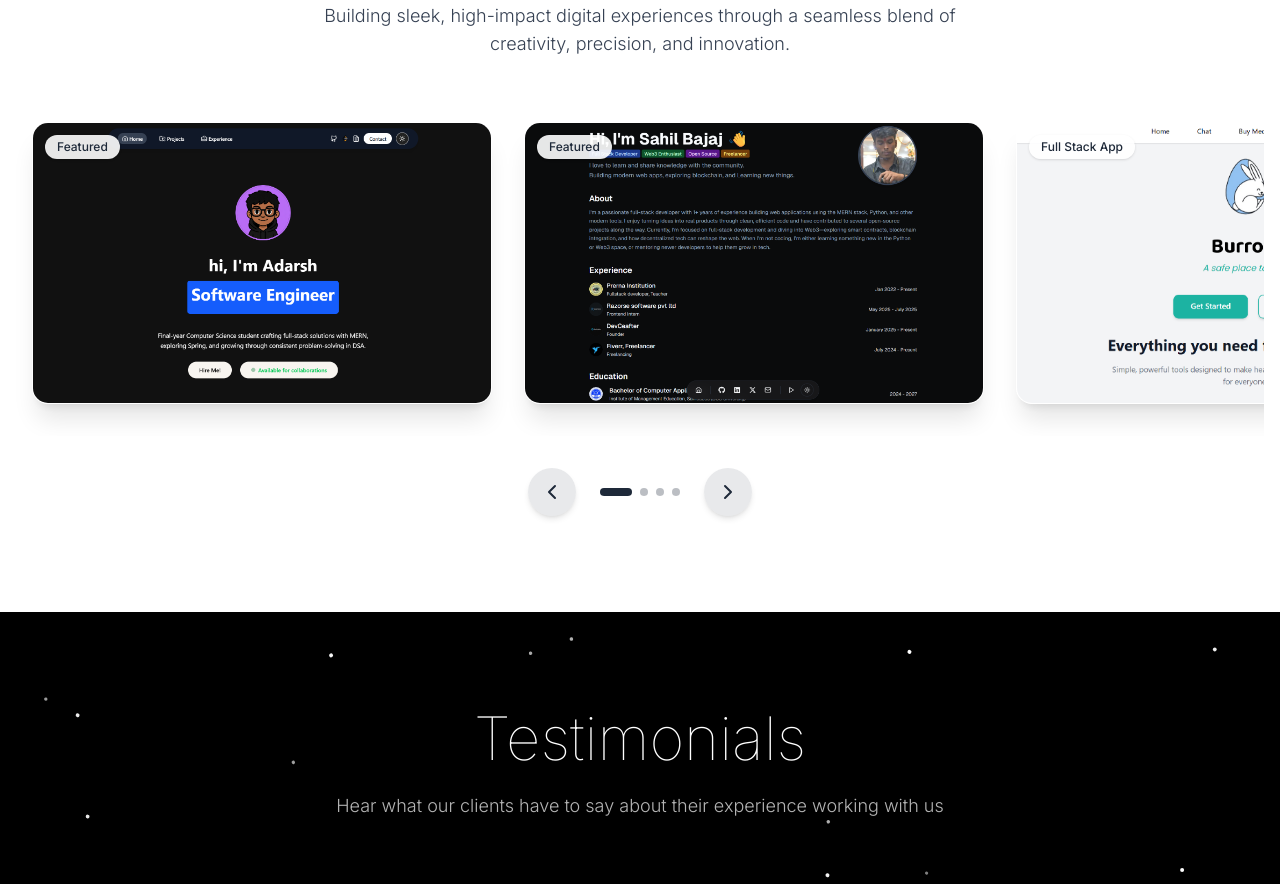
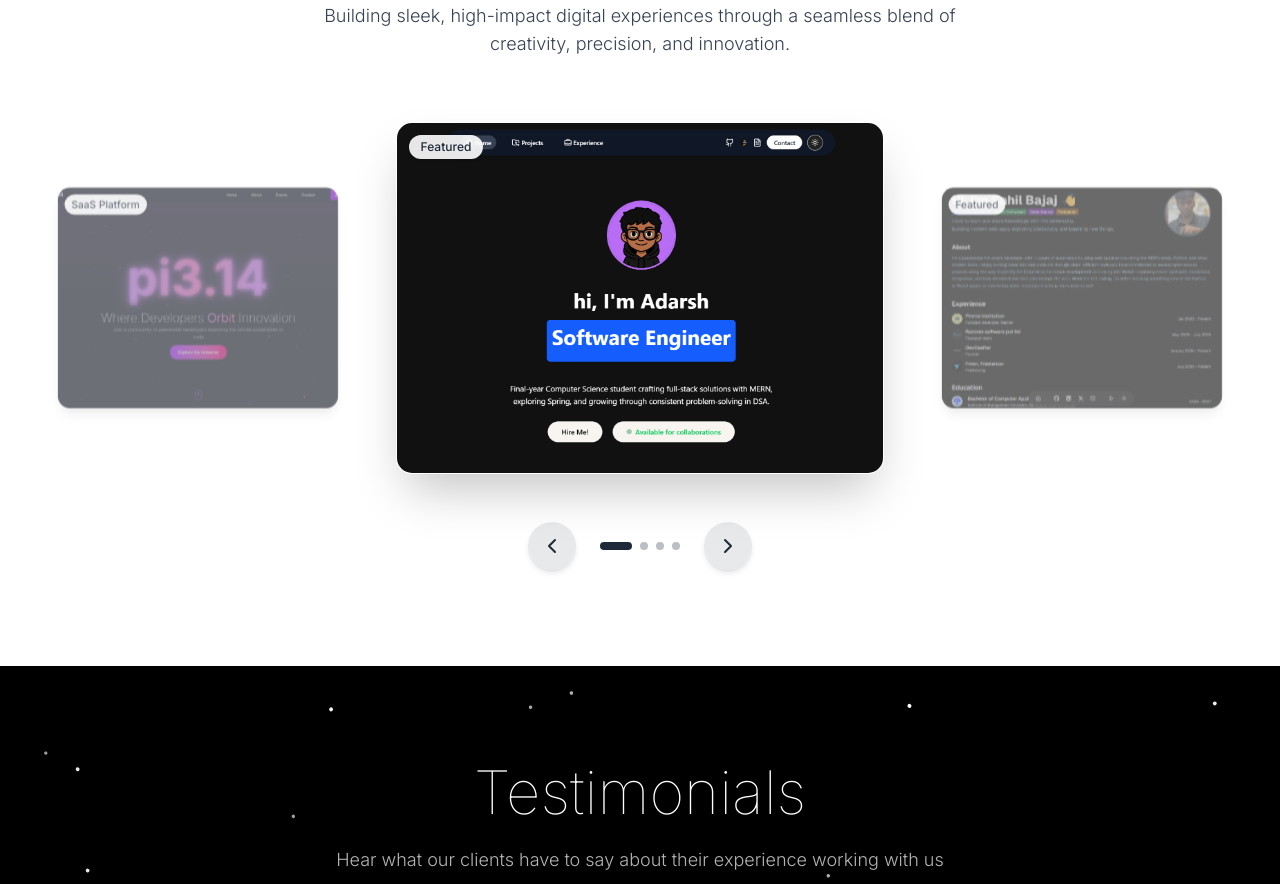
Before and after one commit to sahilbajaj2004/devcrafter, a Next.js app: page / in a window 1280 px wide. Shown: the part 2300-3184 px from the top of the page. Built offline with nearby package versions, Linux system fonts and the light colour scheme.

Commit message:
project section updated

```diff
--- a/src/components/ProjectsSection.tsx
+++ b/src/components/ProjectsSection.tsx
@@ -1,6 +1,6 @@
 "use client";
-import { motion } from "framer-motion";
-import { useRef, useState, useEffect } from "react";
+import { motion, AnimatePresence } from "framer-motion";
+import { useState } from "react";
 import { ChevronLeft, ChevronRight } from "lucide-react";
 import GridBackground from "./backgrounds/GridBackground";
 
@@ -40,41 +40,19 @@ const ProjectsSection = () => {
     },
   ];
 
-  const scrollRef = useRef<HTMLDivElement | null>(null);
   const [currentIndex, setCurrentIndex] = useState(0);
 
-  const scrollToProject = (index: number) => {
-    const container = scrollRef.current;
-    if (!container) return;
-    const cardWidth = 460 + 32; // card width + gap
-    container.scrollTo({ left: index * cardWidth, behavior: "smooth" });
-    setCurrentIndex(index);
-  };
-
   const nextProject = () => {
-    const newIndex = (currentIndex + 1) % projects.length;
-    scrollToProject(newIndex);
+    setCurrentIndex((prev) => (prev + 1) % projects.length);
   };
 
   const prevProject = () => {
-    const newIndex = (currentIndex - 1 + projects.length) % projects.length;
-    scrollToProject(newIndex);
+    setCurrentIndex((prev) => (prev - 1 + projects.length) % projects.length);
   };
 
-  useEffect(() => {
-    const container = scrollRef.current;
-    if (!container) return;
-
-    const handleScroll = () => {
-      const scrollLeft = container.scrollLeft;
-      const cardWidth = 460 + 32;
-      const index = Math.round(scrollLeft / cardWidth);
-      setCurrentIndex(index);
+  const getProjectIndex = (offset: number) => {
+    return (currentIndex + offset + projects.length) % projects.length;
   };
-
-    container.addEventListener("scroll", handleScroll);
-    return () => container.removeEventListener("scroll", handleScroll);
-  }, []);
 
   return (
     <section
@@ -105,61 +83,107 @@ const ProjectsSection = () => {
           blend of creativity, precision, and innovation.
         </motion.p>
 
-        {/* Smooth Scroll Section */}
-        <div className="relative">
+        {/* Carousel with Center Focus */}
+        <div className="relative max-w-7xl mx-auto">
+          <div className="flex items-center justify-center gap-4 md:gap-8 px-4">
+            {/* Left Card (Previous) */}
             <motion.div
-            ref={scrollRef}
-            className="flex overflow-x-auto gap-8 pb-8 px-4 snap-x snap-mandatory no-scrollbar scroll-smooth"
-            whileInView={{ opacity: 1 }}
-            initial={{ opacity: 0 }}
-            transition={{ duration: 1 }}
-            viewport={{ once: true }}
+              key={`left-${getProjectIndex(-1)}`}
+              initial={{ opacity: 0, scale: 0.75, x: -50 }}
+              animate={{ opacity: 0.6, scale: 0.85, x: 0 }}
+              transition={{ duration: 0.5 }}
+              className="hidden md:block w-[350px] lg:w-[380px] cursor-pointer"
+              onClick={prevProject}
             >
-            {projects.map((project, index) => (
+              <div className="relative rounded-2xl overflow-hidden shadow-lg bg-white/10 backdrop-blur-lg border border-white/10 hover:border-white/20 transition-all">
+                <div
+                  className="h-[240px] lg:h-[260px] bg-cover bg-center"
+                  style={{
+                    backgroundImage: `url(${
+                      projects[getProjectIndex(-1)].image
+                    })`,
+                  }}
+                >
+                  <div className="absolute inset-0 bg-black/30" />
+                  {projects[getProjectIndex(-1)].tag && (
+                    <span className="absolute top-2 left-2 bg-white/90 text-gray-800 text-xs px-2 py-1 rounded-full font-medium shadow">
+                      {projects[getProjectIndex(-1)].tag}
+                    </span>
+                  )}
+                </div>
+              </div>
+            </motion.div>
+
+            {/* Center Card (Current/Featured) */}
             <motion.div
-                key={index}
-                className="min-w-[340px] md:min-w-[420px] lg:min-w-[460px] snap-center group relative cursor-pointer rounded-2xl overflow-hidden shadow-xl bg-white/10 backdrop-blur-lg border border-white/10 hover:border-white/30 transition-all duration-700 ease-out"
+              key={`center-${currentIndex}`}
+              initial={{ opacity: 0, scale: 0.8 }}
+              animate={{ opacity: 1, scale: 1 }}
+              transition={{ duration: 0 }}
+              className="w-[340px] md:w-[480px] lg:w-[560px] group relative cursor-pointer rounded-2xl overflow-hidden shadow-2xl bg-white/10 backdrop-blur-lg border border-white/10 hover:border-white/30 transition-all duration-700"
               whileHover={{ y: -10, scale: 1.02 }}
             >
               <a
-                  href={project.link}
+                href={projects[currentIndex].link}
                 target="_blank"
                 rel="noopener noreferrer"
               >
                 <div
-                    className="relative overflow-hidden h-[280px] bg-cover bg-center transition-transform duration-700 ease-out group-hover:scale-105"
+                  className="relative overflow-hidden h-[280px] md:h-[350px] bg-cover bg-center transition-transform duration-700 ease-out group-hover:scale-105"
                   style={{
-                      backgroundImage: `url(${
-                        typeof project.image === "string"
-                          ? project.image
-                          : (project.image as Record<string, unknown>)?.src ||
-                            "/placeholder.svg"
-                      })`,
+                    backgroundImage: `url(${projects[currentIndex].image})`,
                   }}
                 >
-                    {project.tag && (
+                  {projects[currentIndex].tag && (
                     <span className="absolute top-3 left-3 bg-white/90 text-gray-800 text-xs px-3 py-1 rounded-full font-medium shadow">
-                        {project.tag}
+                      {projects[currentIndex].tag}
                     </span>
                   )}
                   <div className="absolute inset-0 bg-black/70 opacity-0 group-hover:opacity-100 transition-opacity duration-500 flex items-center justify-center p-6">
                     <div className="text-center text-white">
-                        <h3 className="text-2xl font-light mb-3">
-                          {project.title}
+                      <h3 className="text-2xl md:text-3xl font-light mb-3">
+                        {projects[currentIndex].title}
                       </h3>
-                        <p className="text-white/85 text-sm leading-relaxed font-thin">
-                          {project.description}
+                      <p className="text-white/85 text-sm md:text-base leading-relaxed font-thin">
+                        {projects[currentIndex].description}
                       </p>
                     </div>
                   </div>
                 </div>
               </a>
             </motion.div>
-            ))}
+
+            {/* Right Card (Next) */}
+            <motion.div
+              key={`right-${getProjectIndex(1)}`}
+              initial={{ opacity: 0, scale: 0.75, x: 50 }}
+              animate={{ opacity: 0.6, scale: 0.85, x: 0 }}
+              transition={{ duration: 0.5 }}
+              className="hidden md:block w-[350px] lg:w-[380px] cursor-pointer"
+              onClick={nextProject}
+            >
+              <div className="relative rounded-2xl overflow-hidden shadow-lg bg-white/10 backdrop-blur-lg border border-white/10 hover:border-white/20 transition-all">
+                <div
+                  className="h-[240px] lg:h-[260px] bg-cover bg-center"
+                  style={{
+                    backgroundImage: `url(${
+                      projects[getProjectIndex(1)].image
+                    })`,
+                  }}
+                >
+                  <div className="absolute inset-0 bg-black/30" />
+                  {projects[getProjectIndex(1)].tag && (
+                    <span className="absolute top-2 left-2 bg-white/90 text-gray-800 text-xs px-2 py-1 rounded-full font-medium shadow">
+                      {projects[getProjectIndex(1)].tag}
+                    </span>
+                  )}
+                </div>
+              </div>
             </motion.div>
+          </div>
 
           {/* Navigation Buttons and Dots */}
-          <div className="flex justify-center items-center gap-6 mt-8">
+          <div className="flex justify-center items-center gap-6 mt-12">
             <button
               onClick={prevProject}
               className="bg-gray-800/10 hover:bg-gray-800/20 backdrop-blur-md p-3 rounded-full shadow-md transition-all duration-300 group"
@@ -173,7 +197,7 @@ const ProjectsSection = () => {
               {projects.map((_, index) => (
                 <button
                   key={index}
-                  onClick={() => scrollToProject(index)}
+                  onClick={() => setCurrentIndex(index)}
                   className={`h-2 rounded-full transition-all duration-300 ${
                     index === currentIndex
                       ? "w-8 bg-gray-800"
```
Lines whose indentation alone changed are shown as unchanged.
